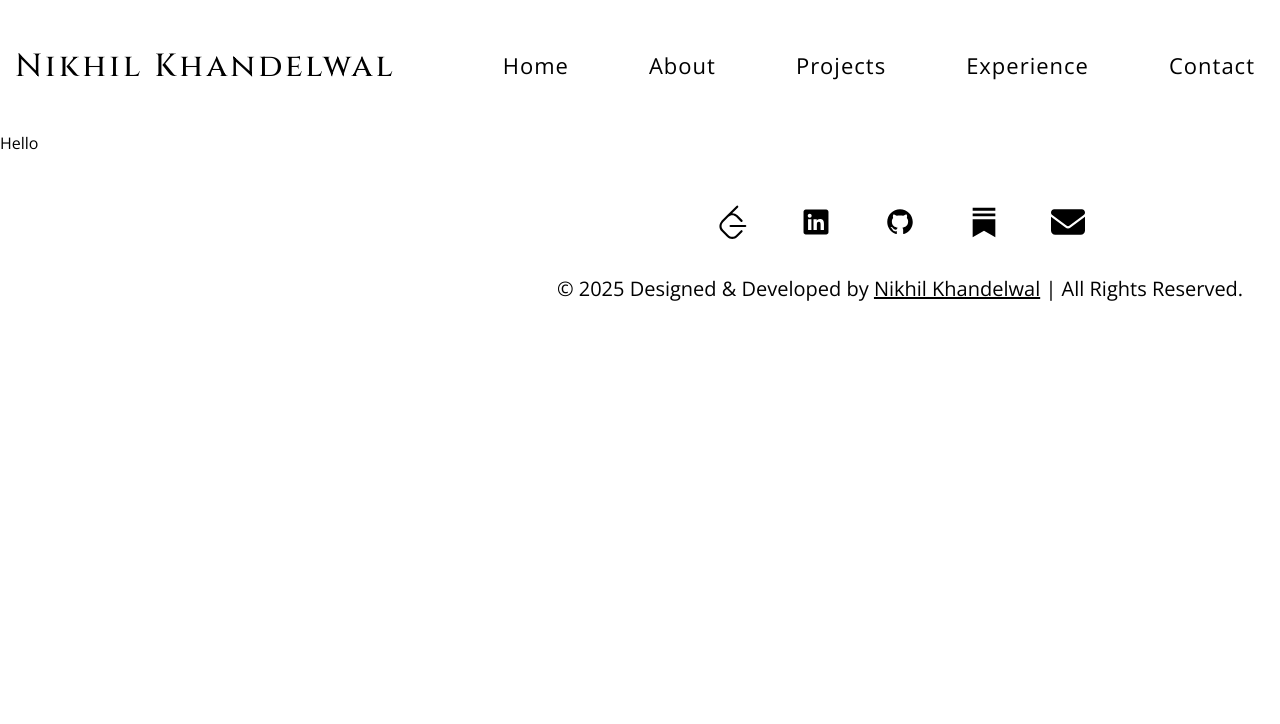
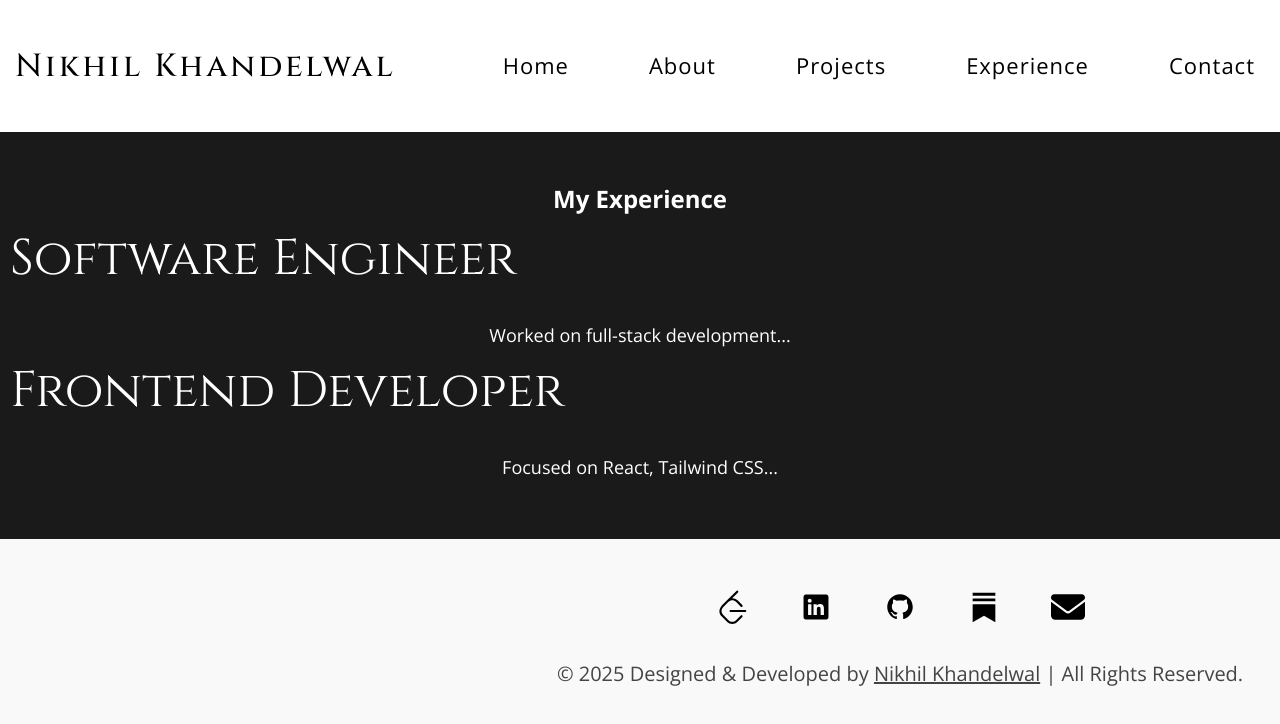
Before and after one commit to nikhilkhandelwal006/nikhilkhandelwal.me, a React (Vite) app: page /experience in a window 1280 px wide. Shown: the top 724 px of the page. Built offline with nearby package versions, Linux system fonts and the light colour scheme; a web font is replaced by a local one.

Commit message:
experience page working

```diff
--- a/src/pages/Experience/Experience.css
+++ b/src/pages/Experience/Experience.css
@@ -0,0 +1,112 @@
+@import url('https://fonts.googleapis.com/css?family=PT+Sans');
+
+:root {
+  --text-color: #444;
+  --title-color: #3c3c3c;
+  --bg-color: #f9f9f9;
+  --secondary-bg-color: #1a1a1a;
+  --progressbar-bg: #ececec;
+  --progressbar-color: #34495e;
+}
+
+body {
+  color: var(--text-color);
+  background: var(--bg-color);
+  font-size: 16px;
+  font-family: 'PT Sans', sans-serif;
+}
+
+.hero {
+  height: 100vh;
+  background: url('https://source.unsplash.com/a2NRu2Wxa2o/') center/cover;
+  display: flex;
+  justify-content: center;
+  align-items: center;
+  text-align: center;
+}
+
+.hero h1 {
+  color: white;
+  font-size: 2.5rem;
+  text-shadow: 0px 2px 3px #2d2d2d;
+  opacity: 0;
+  transform: translateY(20px);
+  animation: fadeIn 1s ease-in-out forwards 0.5s;
+}
+
+/* ABOUT SECTION */
+.about-myself {
+  text-align: center;
+  padding: 50px 20px;
+}
+
+.about-myself h2 {
+  color: var(--title-color);
+  font-size: 3rem;
+  margin-bottom: 20px;
+  opacity: 0;
+  transform: translateY(-50px);
+  animation: slideIn 1s ease-in-out forwards;
+}
+
+/* EXPERIENCE SECTION */
+.experience {
+  background: var(--secondary-bg-color);
+  padding: 50px 0;
+  text-align: center;
+  color: white;
+}
+
+.experience ul {
+  list-style: none;
+  padding: 0;
+}
+
+.experience li {
+  opacity: 0;
+  transform: translateX(10vw);
+  animation: fadeInLeft 0.8s ease-in-out forwards;
+}
+
+/* PROGRESS BARS */
+.skills-bar-container .bar-container {
+  background: var(--progressbar-bg);
+  height: 10px;
+  position: relative;
+  overflow: hidden;
+}
+
+.skills-bar-container .progressbar {
+  background: var(--progressbar-color);
+  height: 100%;
+  width: 0;
+  animation: fillProgress 2s ease-out forwards;
+}
+
+/* ANIMATIONS */
+@keyframes fadeIn {
+  to {
+    opacity: 1;
+    transform: translateY(0);
+  }
+}
+
+@keyframes slideIn {
+  to {
+    opacity: 1;
+    transform: translateY(0);
+  }
+}
+
+@keyframes fadeInLeft {
+  to {
+    opacity: 1;
+    transform: translateX(0);
+  }
+}
+
+@keyframes fillProgress {
+  to {
+    width: 100%;
+  }
+}
--- a/src/pages/Experience/Experience.jsx
+++ b/src/pages/Experience/Experience.jsx
@@ -1,9 +1,29 @@
 import React from 'react'
+import "./Experience.css"
+
 
 const Experience = () => {
   return (
     <div>
-      Hello
+     <section className="experience">
+      <div className="content">
+        <h1>My Experience</h1>
+        <ul>
+          <li>
+            <div className="experience-content">
+              <h2>Software Engineer</h2>
+              <p>Worked on full-stack development...</p>
+            </div>
+          </li>
+          <li>
+            <div className="experience-content">
+              <h2>Frontend Developer</h2>
+              <p>Focused on React, Tailwind CSS...</p>
+            </div>
+          </li>
+        </ul>
+      </div>
+    </section>
     </div>
   )
 }
```
